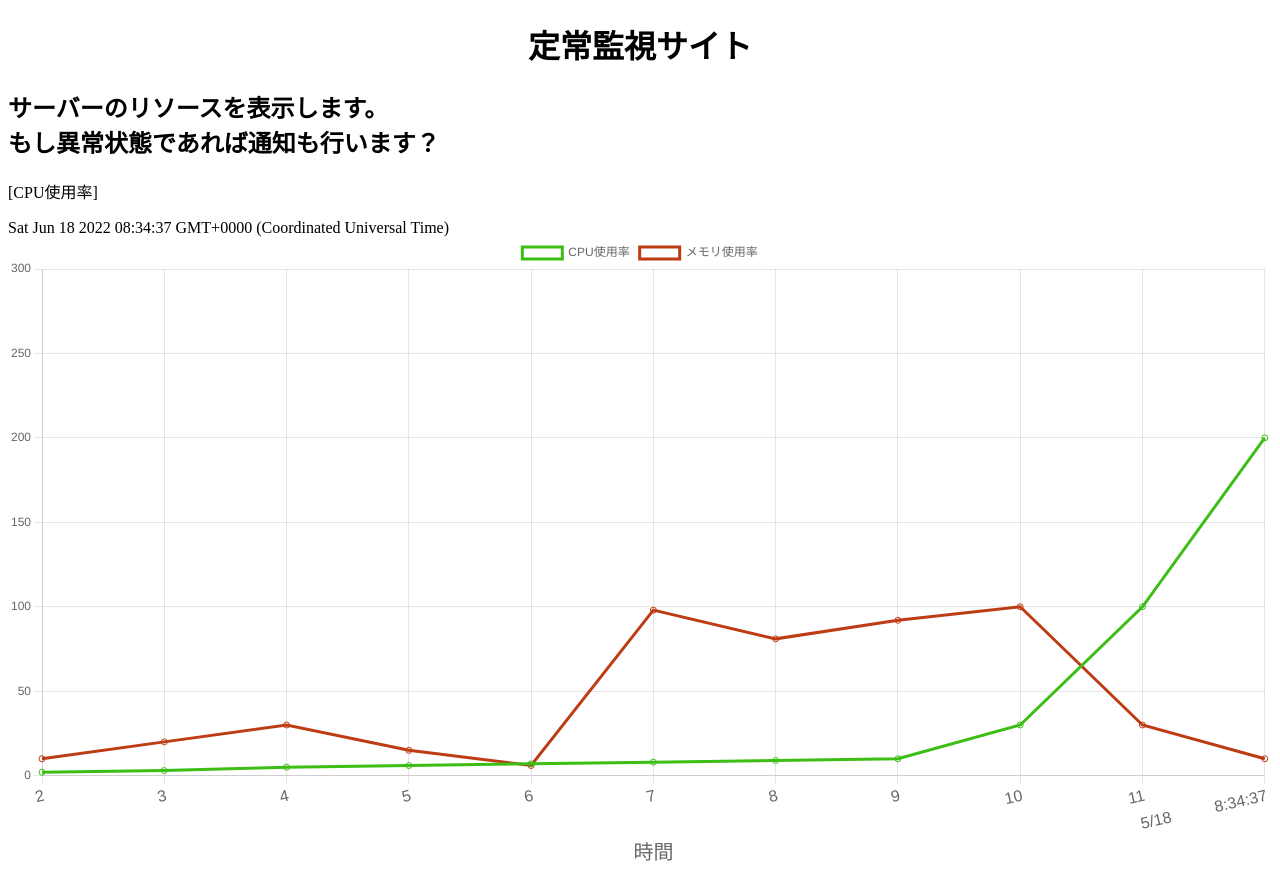
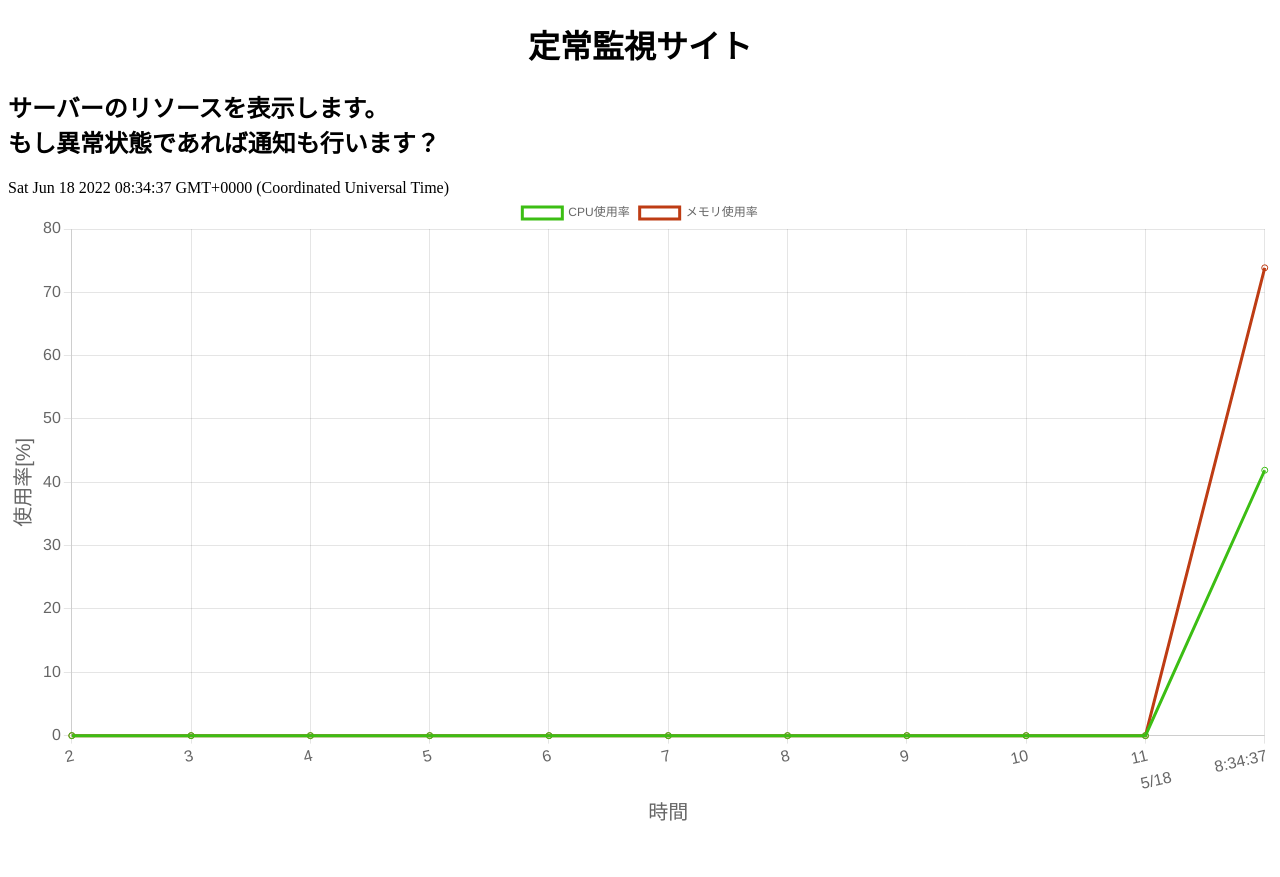
Before and after one commit to Elsammit/ResourceViewerApp, a React (Create React App) app: page / in a window 1280 px wide. After the commit the page ends 837 px from the top, so only its background shows below. Built offline with nearby package versions, Linux system fonts and the light colour scheme; no server answers.

Commit message:
ファイル分割

```diff
--- a/src/App.js
+++ b/src/App.js
@@ -3,143 +3,12 @@ import { Chart, registerables } from "chart.js";
 import { Line } from "react-chartjs-2";
 import React from "react";
 import axios from "axios";
-const ReactDOM = require("react-dom");
-
-class WriteGraph extends React.Component {
-  constructor(props) {
-    super(props);
-    this.state = {
-      now: new Date(),
-      labels: [1, 2, 3, 4, 5, 6, 7, 8, 9, 10, 11],
-      cpuUsage: new Array(),
-      memUsage: new Array()
-    };
-  }
-
-  getData = () => {
-    let data = {
-      labels: this.state.labels,
-      datasets: [
-        {
-          label: "CPU使用率",
-          data: this.state.cpuUsage,
-          borderColor: "rgba(60, 190, 20, 1)",
-          backgroundColor: "rgba(0,0,0,0)"
-        },
-        {
-          label: "メモリ使用率",
-          data: this.state.memUsage,
-          borderColor: "rgba(190, 60, 20, 1)",
-          backgroundColor: "rgba(0,0,0,0)"
-        }
-      ]
-    };
-    return data;
-  };
-
-  getResourceUsage = (url) => {
-    axios
-      .get(url)
-      .then((res) => {
-        const items = JSON.parse(JSON.stringify(res.data));
-        console.log(items);
-        this.setState({
-          now: new Date()
-        });
-      })
-      .catch((error) => {
-        console.error(error);
-      });
-  };
-
-  componentWillMount() {
-    this.setState({
-      cpuUsage: [60, 2, 3, 5, 6, 7, 8, 9, 10, 30, 100, 200, 300],
-      memUsage: [10, 20, 30, 15, 6, 98, 81, 92, 100, 30, 10, 2, 3]
-    });
-
-    setInterval(() => {
-      this.getResourceUsage(`https://httpbin.org/ip`);
-      console.log("count");
-      let { labels } = this.state;
-      // for (let i = 0; i < labels.length; i++) {
-      //   labels[i] += 1;
-      // }
-      labels.shift();
-      const date = new Date();
-      const dateStr = `${date.getMonth()}/${date.getDate()}
-        ${date.getHours()}:${date.getMinutes()}:${date.getSeconds()}`;
-      labels.push(dateStr);
-
-      let UsageBuf = this.state.cpuUsage;
-      UsageBuf.shift();
-      UsageBuf.push(Math.floor(Math.random() * 100) + 10);
-      this.setState({
-        now: new Date(),
-        labels: labels,
-        cpuUsage: UsageBuf
-      });
-    }, 3000);
-  }
-
-  render() {
-    return (
-      <div>
-        {this.state.now.toString()}
-        <Line
-          height={100}
-          width={200}
-          data={this.getData()}
-          options={options}
-        />
-      </div>
-    );
-  }
-}
-
-const options = {
-  animation: false,
-  scales: {
-    x: {
-      // type: "timeseries",
-      title: {
-        display: true,
-        text: "時間",
-        font: {
-          size: 20
-        }
-      },
-      ticks: {
-        font: {
-          size: 16
-        }
-      },
-      display: true
-    }
-  }
-};
-
-Chart.register(...registerables);
-
-// setInterval(chglabel, 1000);
+import MainWindow from "./MainWindow";
 
 export default function App() {
-  console.log("BBBBB");
   return (
     <div className="App">
-      <h1>定常監視サイト</h1>
-      <h2>
-        サーバーのリソースを表示します。
-        <br />
-        もし異常状態であれば通知も行います？
-      </h2>
-      <div>
-        <p>[CPU使用率]</p>
-        {/* <Line height={100} width={200} data={dates} options={options} /> */}
-        <div>
-          <WriteGraph />
-        </div>
-      </div>
+      <MainWindow />
     </div>
   );
 }
--- /dev/null
+++ b/src/MainWindow.js
@@ -0,0 +1,36 @@
+import "./styles.css";
+import React from "react";
+import WriteGraph from "./UsageGraph";
+
+class MainWindow extends React.Component {
+  constructor(props) {
+    super(props);
+    this.state = {};
+  }
+
+  AlertIsValueOverFlow = (num) => {
+    if (num === 1) {
+      console.log("OverFlow !!!!!!!!!!!!!!");
+    } else {
+      console.log("Warning !!!!!!!!!!!!!!");
+    }
+  };
+
+  render() {
+    return (
+      <div>
+        <h1>定常監視サイト</h1>
+        <h2>
+          サーバーのリソースを表示します。
+          <br />
+          もし異常状態であれば通知も行います？
+        </h2>
+        <div>
+          <WriteGraph OverFlow={this.AlertIsValueOverFlow} />
+        </div>
+      </div>
+    );
+  }
+}
+
+export default MainWindow;
--- /dev/null
+++ b/src/UsageGraph.js
@@ -0,0 +1,144 @@
+import "./styles.css";
+import { Chart, registerables } from "chart.js";
+import { Line } from "react-chartjs-2";
+import React from "react";
+import axios from "axios";
+
+class WriteGraph extends React.Component {
+  constructor(props) {
+    super(props);
+    this.Alert = this.props.OverFlow;
+    this.state = {
+      now: new Date(),
+      labels: [1, 2, 3, 4, 5, 6, 7, 8, 9, 10, 11],
+      cpuUsage: [0, 0, 0, 0, 0, 0, 0, 0, 0, 0, 0],
+      memUsage: [0, 0, 0, 0, 0, 0, 0, 0, 0, 0, 0]
+    };
+  }
+
+  getData = () => {
+    let data = {
+      labels: this.state.labels,
+      datasets: [
+        {
+          label: "CPU使用率",
+          data: this.state.cpuUsage,
+          borderColor: "rgba(60, 190, 20, 1)",
+          backgroundColor: "rgba(0,0,0,0)"
+        },
+        {
+          label: "メモリ使用率",
+          data: this.state.memUsage,
+          borderColor: "rgba(190, 60, 20, 1)",
+          backgroundColor: "rgba(0,0,0,0)"
+        }
+      ]
+    };
+    return data;
+  };
+
+  getResourceUsage = (url) => {
+    axios
+      .get(url)
+      .then((res) => {
+        const items = JSON.parse(JSON.stringify(res.data));
+        console.log(items);
+        this.setState({
+          now: new Date()
+        });
+      })
+      .catch((error) => {
+        console.error(error);
+      });
+  };
+
+  componentWillMount() {
+    setInterval(() => {
+      this.getResourceUsage(`https://httpbin.org/ip`);
+      let { labels } = this.state;
+
+      labels.shift();
+      const date = new Date();
+      const dateStr = `${date.getMonth()}/${date.getDate()}
+        ${date.getHours()}:${date.getMinutes()}:${date.getSeconds()}`;
+      labels.push(dateStr);
+
+      let { cpuUsage, memUsage } = this.state;
+      const cpuNum = Math.random() * 100;
+      cpuUsage.shift();
+      cpuUsage.push(cpuNum);
+
+      const memNum = Math.random() * 100;
+      memUsage.shift();
+      memUsage.push(memNum);
+      this.setState({
+        now: new Date(),
+        labels: labels,
+        cpuUsage: cpuUsage,
+        memUsage: memUsage
+      });
+      if (cpuNum > 80 || memNum > 80) {
+        this.Alert(2);
+      }
+    }, 3000);
+  }
+
+  getOptions = () => {
+    const options = {
+      animation: false,
+      scales: {
+        x: {
+          // type: "timeseries",
+          title: {
+            display: true,
+            text: "時間",
+            font: {
+              size: 20
+            }
+          },
+          ticks: {
+            font: {
+              size: 16
+            }
+          },
+          display: true
+        },
+        y: {
+          title: {
+            display: true,
+            text: "使用率[%]",
+            font: {
+              size: 20
+            }
+          },
+          ticks: {
+            font: {
+              size: 16
+            },
+            max: 100,
+            min: 0
+          },
+          display: true
+        }
+      }
+    };
+    return options;
+  };
+
+  render() {
+    return (
+      <div>
+        {this.state.now.toString()}
+        <Line
+          height={100}
+          width={200}
+          data={this.getData()}
+          options={this.getOptions()}
+        />
+      </div>
+    );
+  }
+}
+Chart.register(...registerables);
+
+export default WriteGraph;
```
